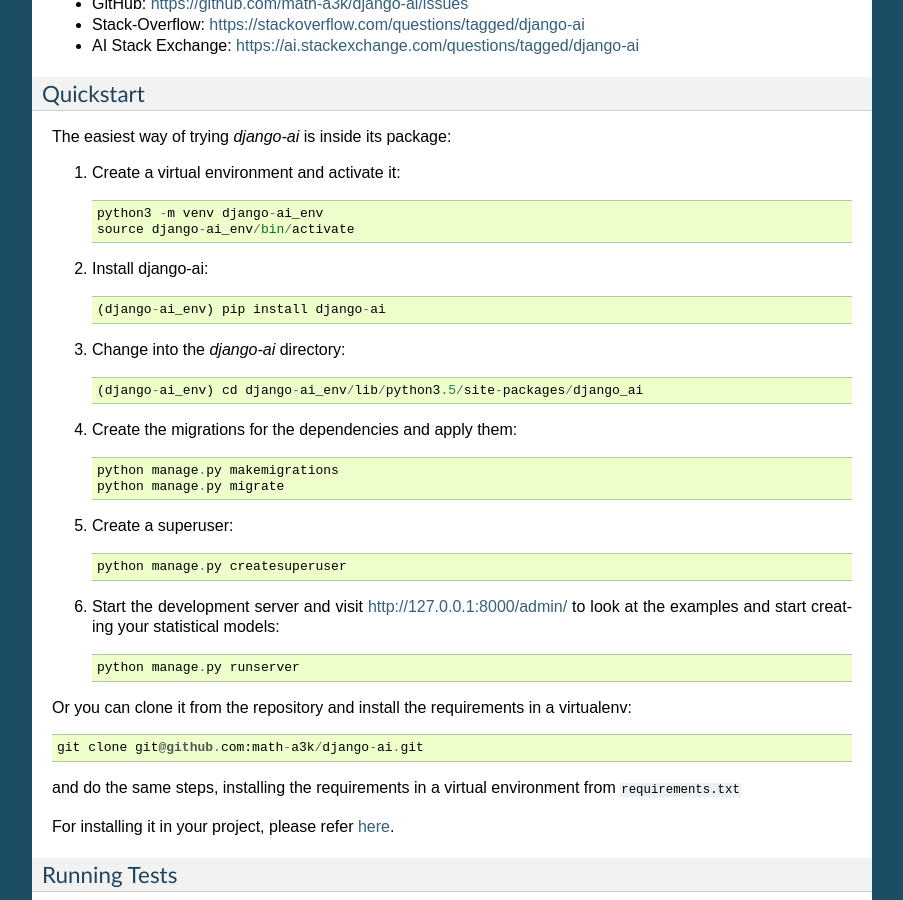
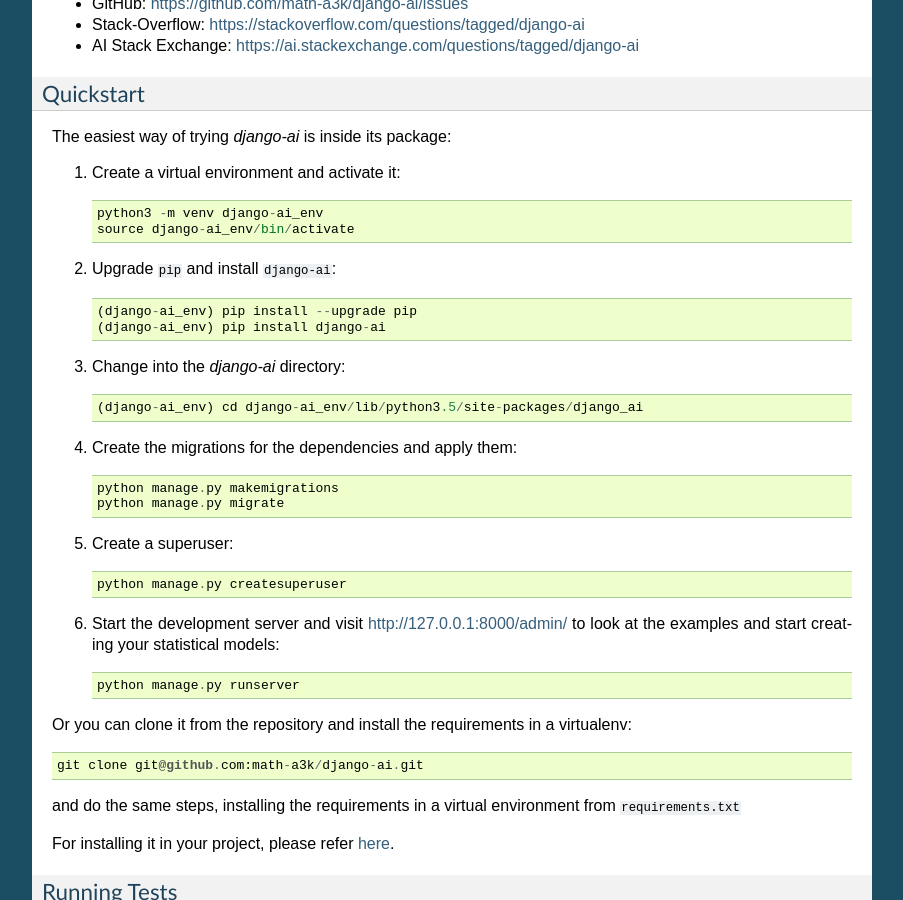
Before and after one commit to math-a3k/django-ai, a Sphinx documentation site: the page built from docs/readme.rst, in a window 1280 px wide and 900 px high, scrolled down 1171 px. Shown: the whole window, without its empty margins (198-1101 px from the left). Built offline with Sphinx 7.4.7, drawn with Linux system fonts in a browser that asks for light colours.

Commit message:
[docs] Add upgrade of pip to README

```diff
--- a/README.rst
+++ b/README.rst
@@ -54,8 +54,9 @@
     python3 -m venv django-ai_env
     source django-ai_env/bin/activate
 
-2. Install django-ai::
+2. Upgrade ``pip`` and install ``django-ai``::
 
+    (django-ai_env) pip install --upgrade pip
     (django-ai_env) pip install django-ai
 
 3. Change into the `django-ai` directory::
--- a/docs/readme.rst
+++ b/docs/readme.rst
@@ -54,8 +57,9 @@
     python3 -m venv django-ai_env
     source django-ai_env/bin/activate
 
-2. Install django-ai::
+2. Upgrade ``pip`` and install ``django-ai``::
 
+    (django-ai_env) pip install --upgrade pip
     (django-ai_env) pip install django-ai
 
 3. Change into the `django-ai` directory::
```
Also changed, not shown: other parts of docs/readme.rst (+3 -0 lines).
